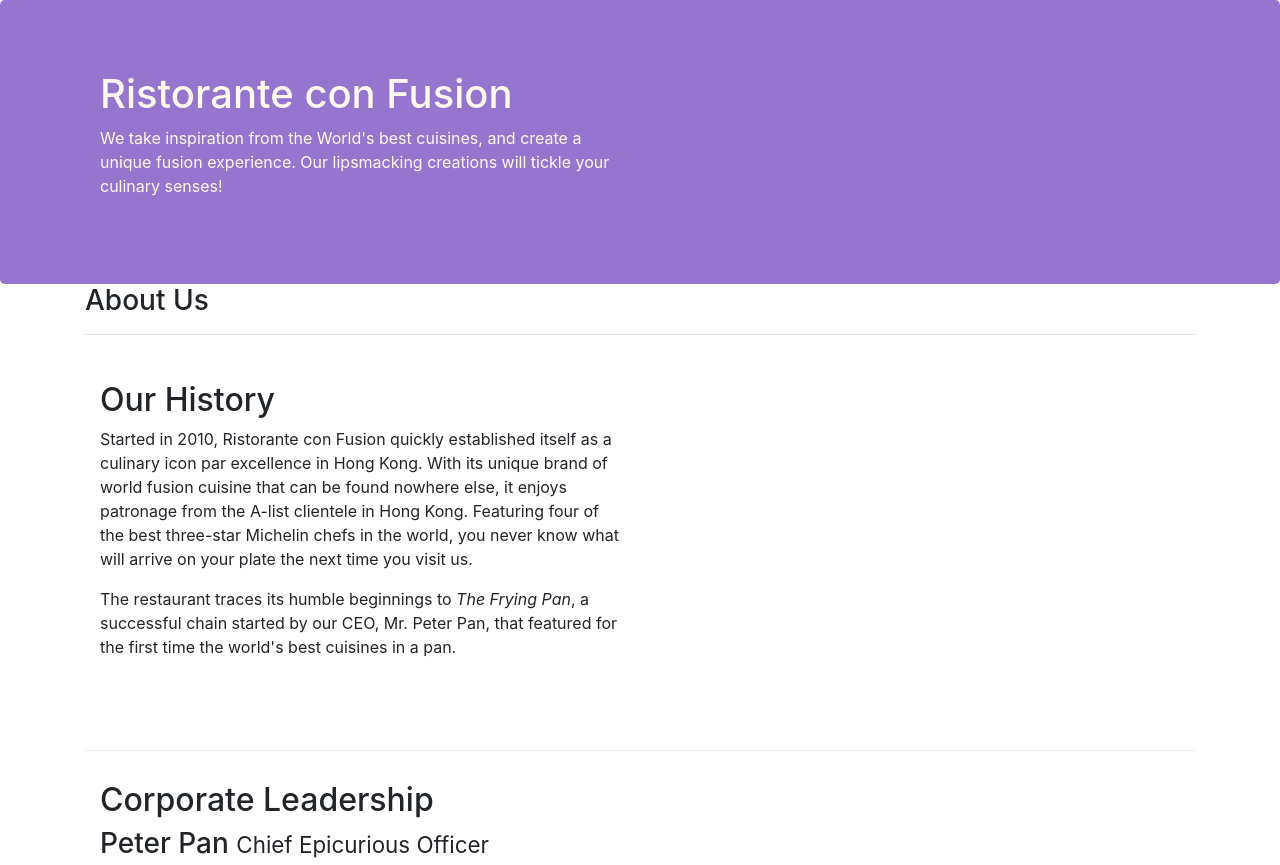
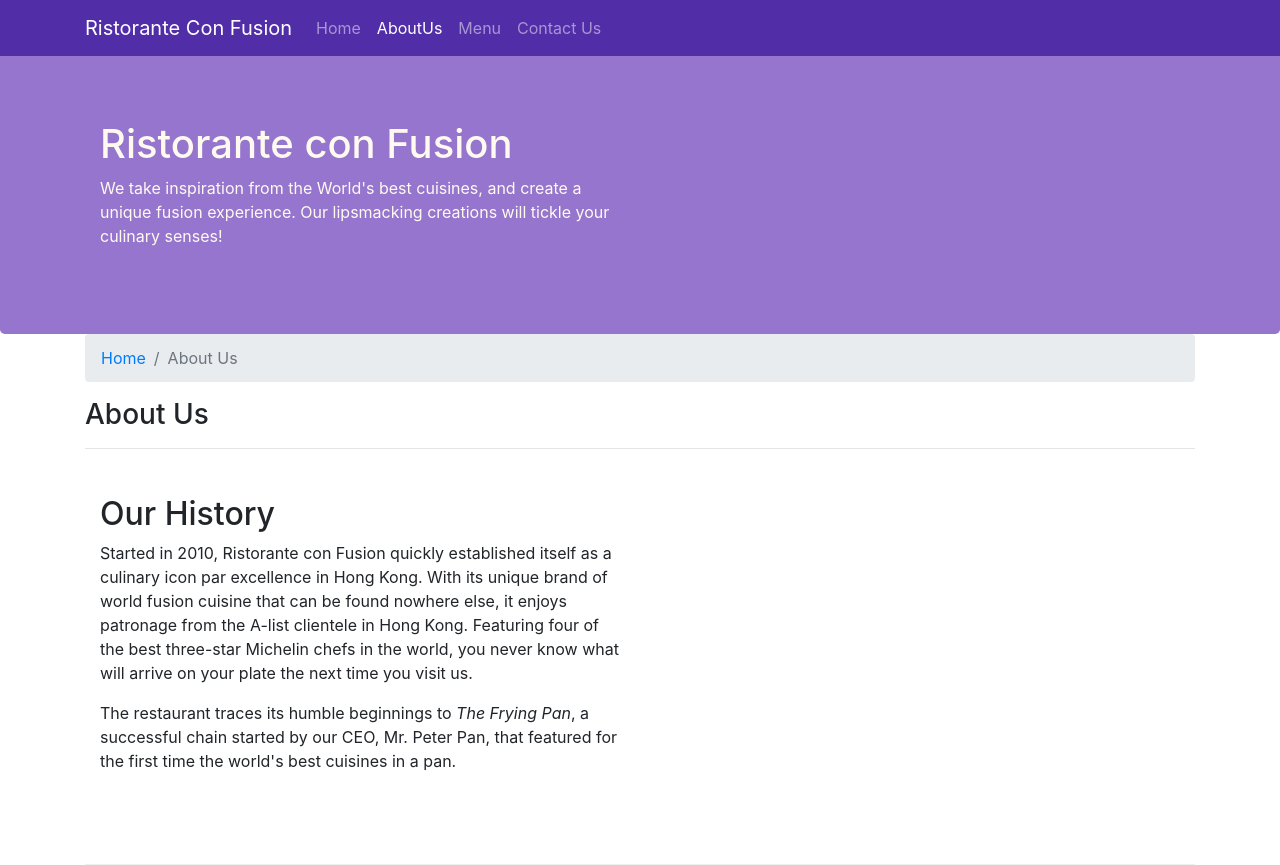
Before and after one commit to pratyush-pranav/bootstrap-4, a website: page aboutus.html in a window 1280 px wide. Shown: the top 865 px of the page. Drawn offline with nearby package versions, Linux system fonts and the light colour scheme.

Commit message:
Navbar and Breadcrumbs

```diff
--- a/aboutus.html
+++ b/aboutus.html
@@ -16,6 +16,22 @@
 </head>
 
 <body>
+    <nav class="navbar navbar-dark navbar-expand-sm fixed-top">
+        <div class="container">
+            <button class="navbar-toggler" type="button" data-toggle="collapse" data-target="#NavBar">
+                <span class="navbar-toggler-icon"></span>
+            </button>
+            <a class="navbar-brand" href="./index.html">Ristorante Con Fusion</a>
+            <div class="collapse navbar-collapse" id="NavBar">
+                <ul class="navbar-nav mr-auto">
+                    <li class="nav-item"><a class="nav-link" href="./index.html">Home</a></li>
+                    <li class="nav-item active"><a class="nav-link" href="#">AboutUs</a></li>
+                    <li class="nav-item"><a class="nav-link" href="#">Menu</a></li>
+                    <li class="nav-item"><a class="nav-link" href="#">Contact Us</a></li>
+                </ul>
+            </div>
+        </div>
+    </nav>
 
     <header class="jumbotron">
         <div class="container">
@@ -33,6 +49,10 @@
     <div class="container">
         <div>
             <div>
+                <ol class="breadcrumb">
+                    <li class="breadcrumb-item"><a href="./index.html">Home</a></li>
+                    <li class="breadcrumb-item active">About Us</li>
+                </ol>
                <h3>About Us</h3>
                <hr>
             </div>
@@ -71,7 +91,7 @@
                 <div class="col-4 offset-1 col-sm-2">
                     <h5>Links</h5>
                     <ul class="list-unstyled">
-                        <li><a href="#">Home</a></li>
+                        <li><a href="./index.html">Home</a></li>
                         <li><a href="#">About</a></li>
                         <li><a href="#">Menu</a></li>
                         <li><a href="#">Contact</a></li>
--- a/css/styles.css
+++ b/css/styles.css
@@ -24,3 +24,12 @@
     margin:0px auto;
     color: #0f0f0f;
 }
+
+body{
+    padding: 50px 0px 0px 0px;
+    z-index: 0;
+}
+
+.navbar-dark{
+    background-color: #512DA8;
+}
```
Also changed, not shown: index.html (+17 -1 lines).
